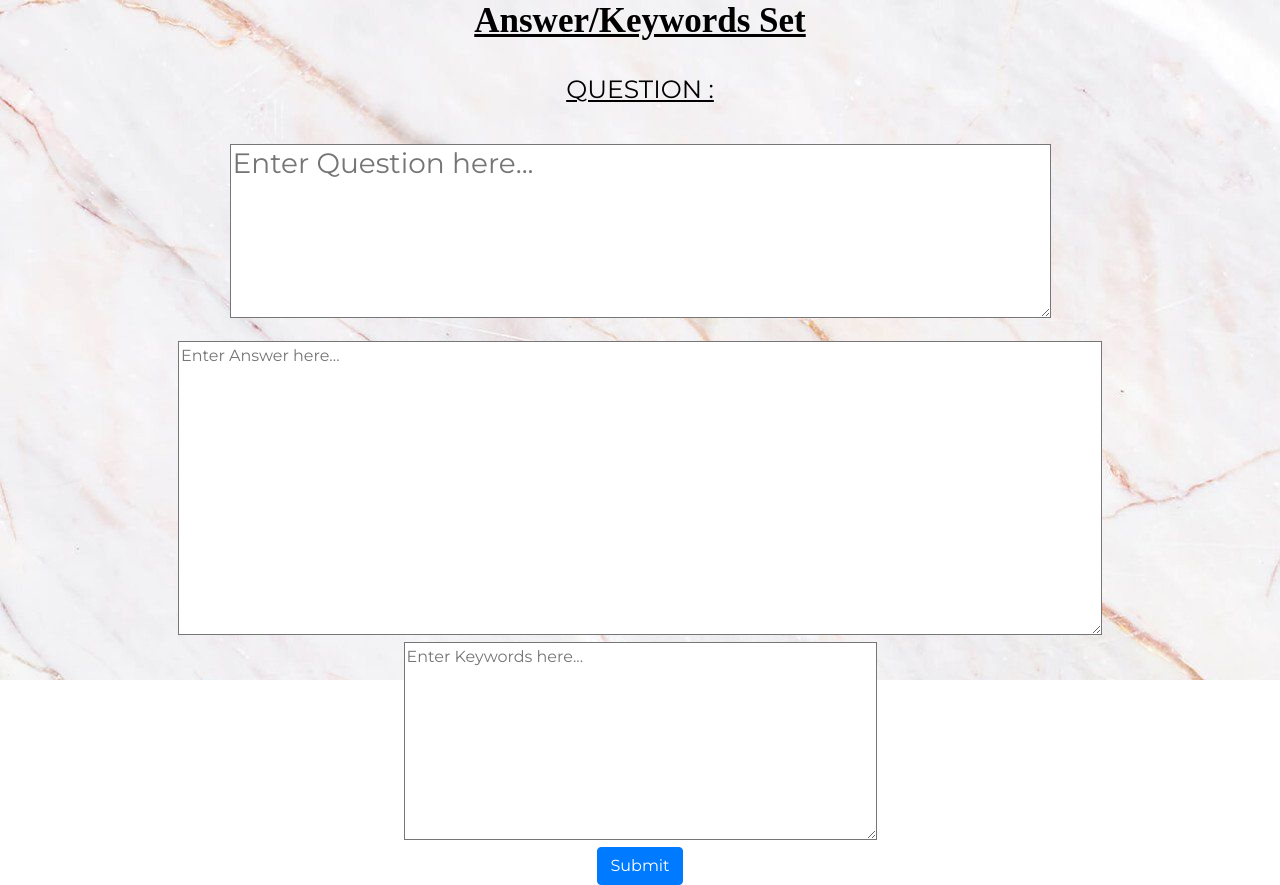
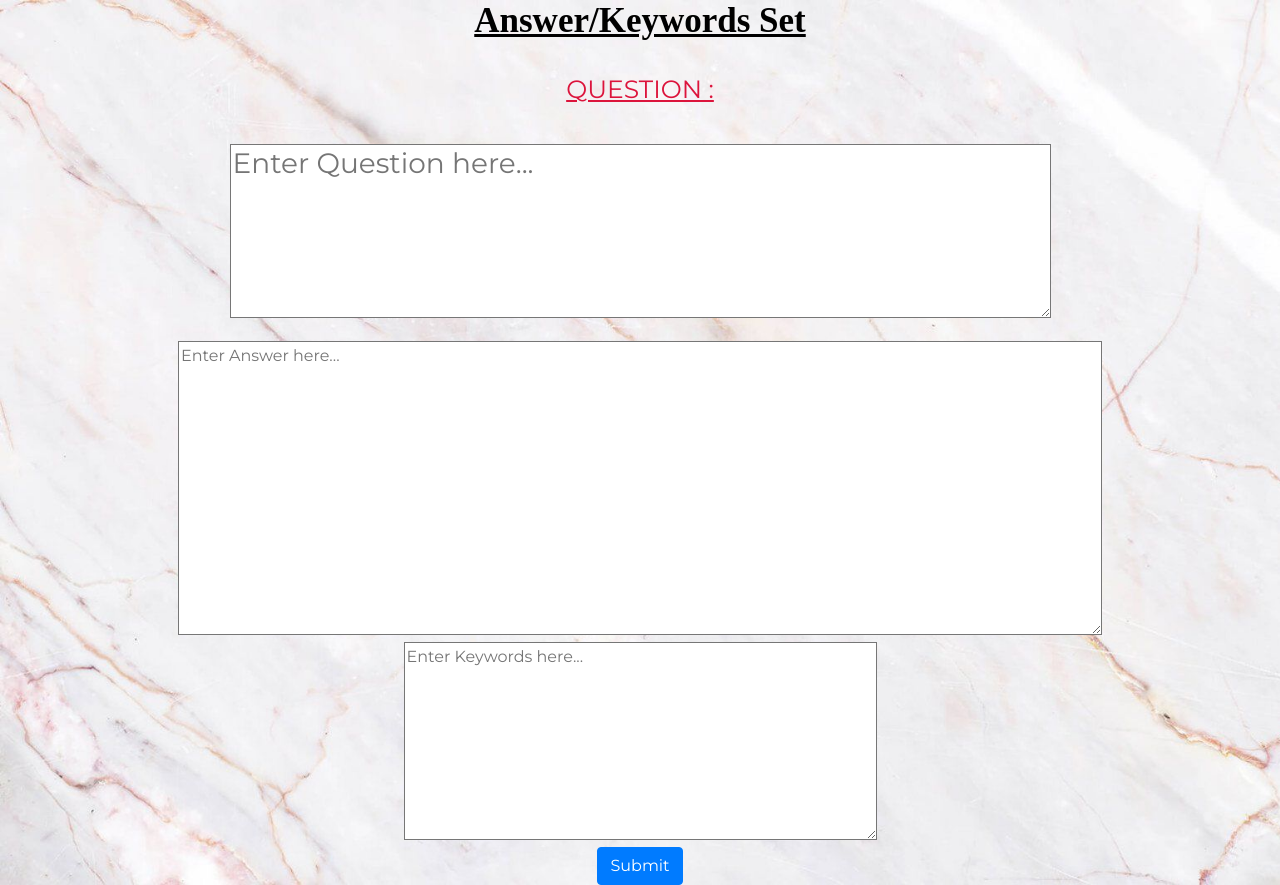
Before and after one commit to architagarwal520/AI-Answer-Verifier, a Flask app: page /add in a window 1280 px wide. Shown: the part 120-1005 px from the top of the page. Run offline with Flask 2, Linux system fonts and the light colour scheme; some libraries are stand-ins or nearby versions.

Commit message:
Update style3.css

```diff
--- a/models/static/css/style3.css
+++ b/models/static/css/style3.css
@@ -56,7 +56,7 @@ nav{
 .logout ul li:hover{
       background: linear-gradient(57deg, #1E4D92, #00C6A7 );
     }
-section{ display: flex; background-image: url("../images/a.jpg"); background-repeat: repeat; background-attachment: local; height: 85%; }
+section{ display: flex; background-image: url("../images/a.jpg"); background-repeat: repeat; background-size: cover; background-attachment: fixed;}
 
 .admin-center { width:100% ; text-align: center;}
 
@@ -72,7 +72,7 @@ section{ display: flex; background-image: url("../images/a.jpg"); background-rep
       font-size: 25px;
       font-family: 'Montserrat', sans-serif;
       text-transform: uppercase;
-      color: black;
+      color: crimson;
       text-decoration: underline;
 
     }
```
